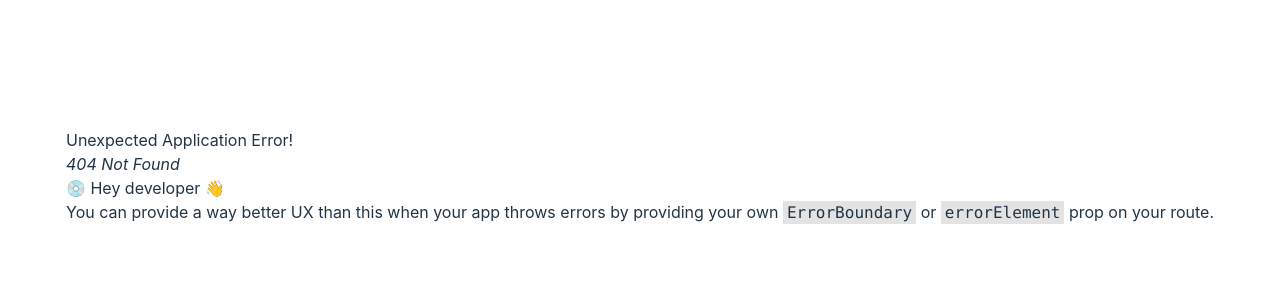
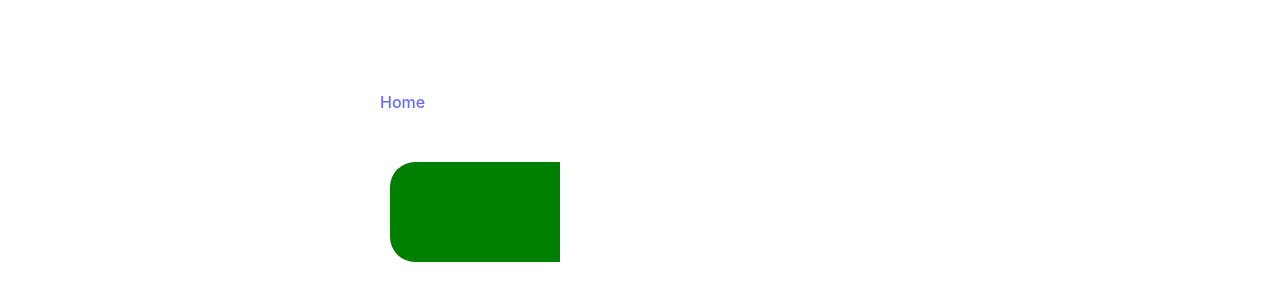
Before and after one commit to Mayankraj44/react-interview-apps, a React (Vite) app: page /slider in a window 1280 px wide. Before the commit this address had no page. Shown: the part 224-524 px from the top of the page. Built offline with nearby package versions, Linux system fonts and the light colour scheme.

Commit message:
tic tac toe added

```diff
--- /dev/null
+++ b/src/slider/Slider.jsx
@@ -0,0 +1,10 @@
+import SliderBar from "./components/SliderBar";
+import "./index.css"
+
+export default function Slider(){
+    return (
+        <>
+        <SliderBar />
+        </>
+    )
+}
--- /dev/null
+++ b/src/slider/components/SliderBar.jsx
@@ -0,0 +1,29 @@
+import { useEffect, useRef, useState } from "react"
+
+export default function SliderBar({defaulValue=34}){
+    const [value,setValue]=useState(defaulValue)
+    const dragRef=useRef()
+    const containerRef=useRef()
+    // console.log(value)
+
+
+    const handleClick=(e)=>{
+
+        if(dragRef.current){
+
+            const {left,right}=containerRef.current?.getBoundingClientRect()
+            const currentX=e?.clientX;
+            let value= ((currentX-left)*100 )/(right-left)
+            value= value<0 ? 0 : value>100 ? 100 : value
+            setValue(value)
+        }
+    }
+    return <>
+    <div onMouseLeave={()=>dragRef.current=false} onMouseDown={()=>dragRef.current=true} onMouseUp={()=>dragRef.current=false}   onMouseMove={handleClick}>
+        <div ref={containerRef}   className="slider-outer">
+            <div  className="slider-inner" style={{width: `${value}%`}} />
+        </div>
+    </div>
+
+    </>
+}
--- /dev/null
+++ b/src/slider/index.css
@@ -0,0 +1,14 @@
+.slider-outer{
+    background-color: white;
+    width: 500px;
+    height:100px;
+    border-radius: 25px;
+    overflow: hidden;
+    margin: 0px 10px;
+}
+.slider-inner{
+    background-color: white;
+    height:100px;
+    background-color: green;
+    cursor: pointer;
+}
--- /dev/null
+++ b/src/tic-tac-toe/TicTacToe.jsx
@@ -0,0 +1,52 @@
+import { useState } from "react"
+import "./index.css"
+
+const SIZE=3
+export default function TicTacToe(){
+    const [board,setBoard]=useState(Array.from({length:SIZE},()=>Array(SIZE).fill(0)))
+    const [data,setData]=useState({
+        ROW:Array(SIZE).fill(0),
+        COL:Array(SIZE).fill(0),
+        DIAG:0,
+        ANTI_DIAG:0
+    })
+    const [player,setPlayer]=useState(1)
+    const [success,setSuccess]=useState(false)
+    const handleClick=(row,col,player)=>{
+        if(row<0 || col<0 || row>SIZE || col>SIZE || board[row][col]!==0 || (player!==1 && player!==-1)){
+            return
+        }
+        const newBoard=structuredClone(board)
+        newBoard[row][col]=player;
+        setBoard(newBoard)
+        const newData=structuredClone(data)
+        newData.ROW[row]+=player
+        newData.COL[col]+=player
+        if(row==col){
+           newData.DIAG+=player
+        }
+        if(row== SIZE-1-col){
+            newData.ANTI_DIAG+=player
+        }
+        setData(newData)
+        if(newData.ROW[row]== Math.abs(SIZE) || newData.COL[col]== Math.abs(SIZE)|| newData.DIAG== Math.abs(SIZE)|| newData.ANTI_DIAG== Math.abs(SIZE)){
+           return setSuccess(true)
+        }
+        togglePlayer()
+    }
+    const togglePlayer=()=>{
+        if(player==1){
+            setPlayer(-1)
+        }
+        else{
+            setPlayer(1)
+        }
+    }
+    return <div className="board" style={{gridTemplateColumns: `repeat(${board.length},auto`}}>
+        {board?.map((row,rowInd)=>
+               row?.map((val,colInd)=><div onClick={()=> !success && handleClick(rowInd,colInd,player)} key={rowInd+" "+colInd} className="board-cell">{val==1 ? "A" : val==-1?  "B" : ""}</div>)
+        )}
+        {success && <p>{player === 1 ? "A" :"B" } Wins </p>}
+
+    </div>
+}
--- /dev/null
+++ b/src/tic-tac-toe/index.css
@@ -0,0 +1,15 @@
+.board{
+    display: grid;
+    gap:4px;
+    background-color: transparent;
+}
+.board-cell{
+    width: 100px;
+    height: 100px;
+    border:solid 1px white;
+    display: flex;
+    align-items: center;
+    justify-content: center;
+    font-size: 30px;
+    border-radius: 8px;
+}
--- a/src/utils/const.js
+++ b/src/utils/const.js
@@ -64,6 +64,14 @@ export const APP_NAMES = [
     url: "/progress-bar",
     name: "Progress bar",
   },
+  {
+    url: "/slider",
+    name: "Slider",
+  },
+  {
+    url: "/tic-tac-toe",
+    name: "Tic Tac Toe",
+  },
 ];
 
 export const MEME_API_URL = "https://meme-api.com/gimme/20";
```
Also changed, not shown: src/routerConfig.jsx (+10 -0 lines).
